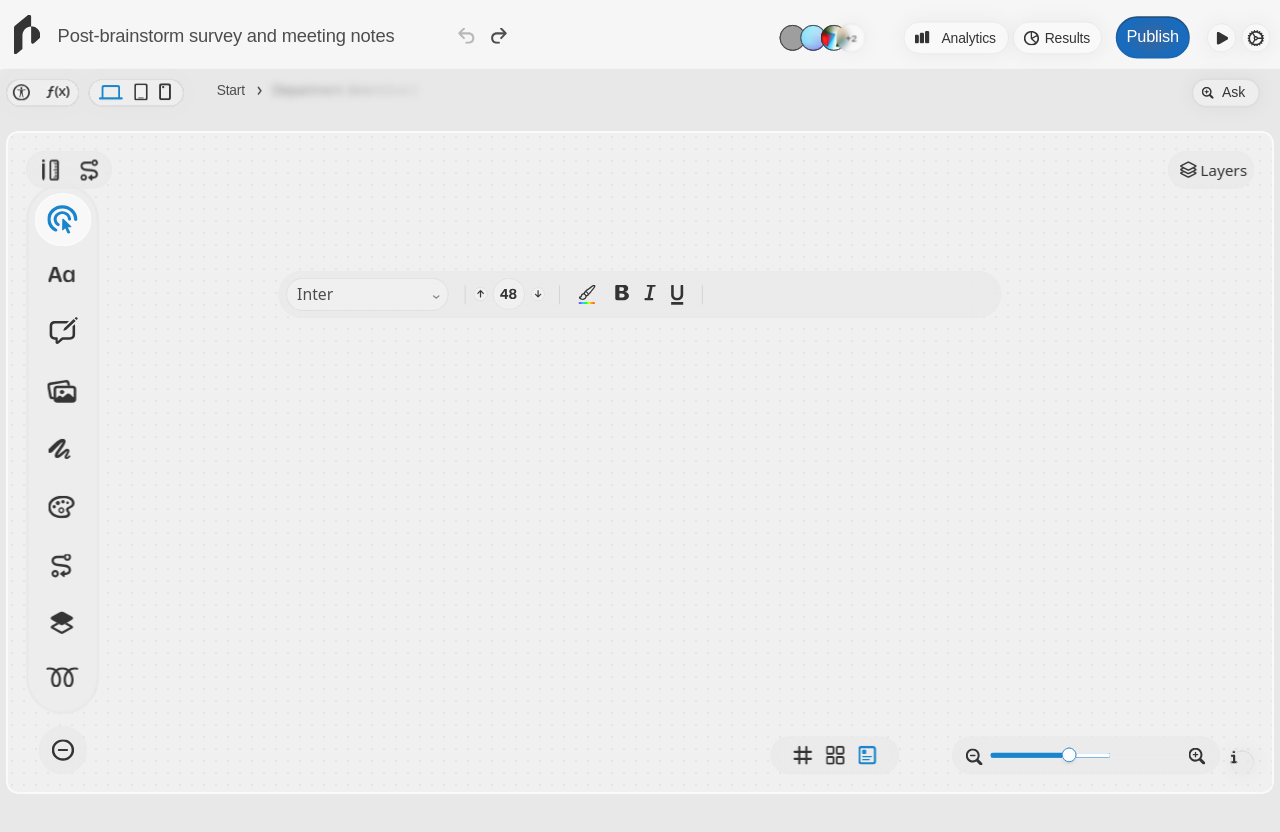
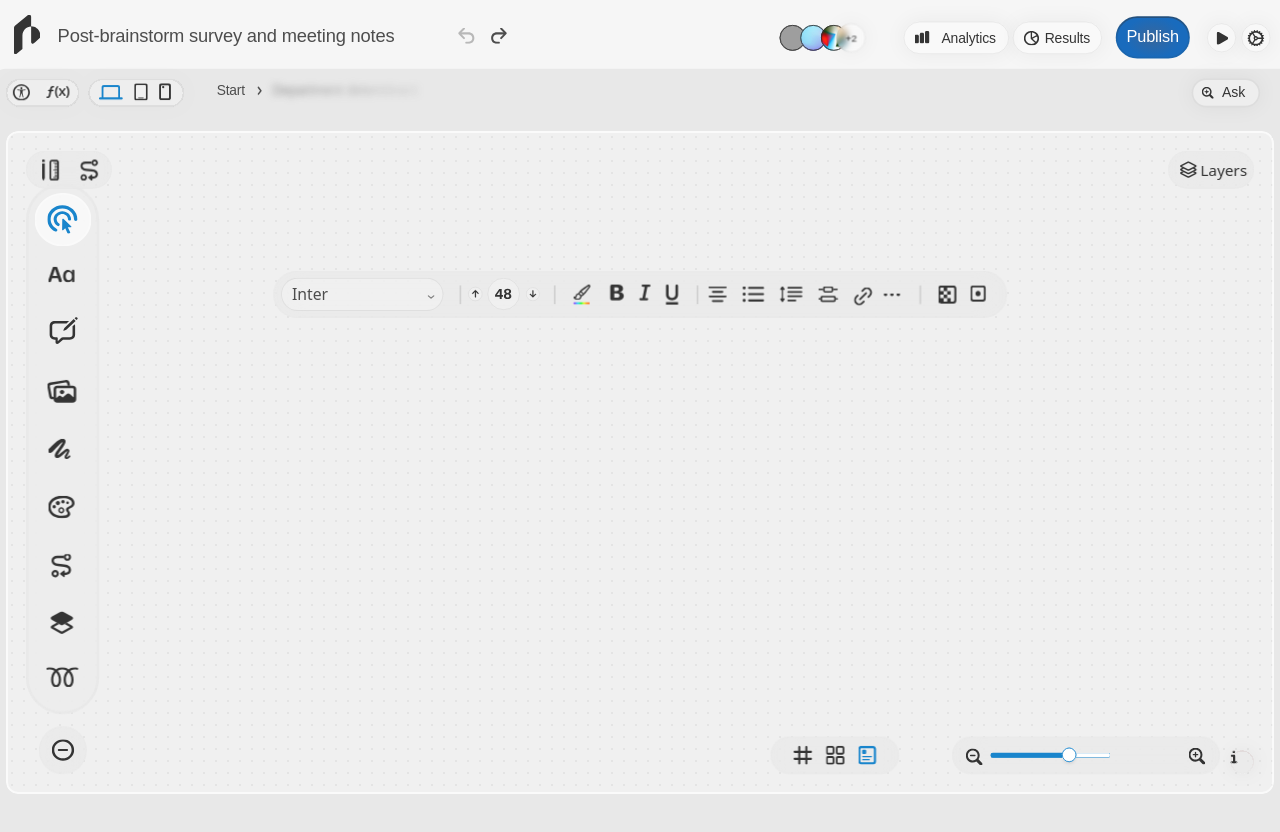
Before and after one commit to SchwenderOne/porticoMVP, a React (Vite) app in the folder web/: page / in a window 1280 px wide. Built offline with nearby package versions, Linux system fonts and the light colour scheme; grey boxes are pictures that could not be loaded.

Commit message:
feat(ui): FloatingToolbar – finalize right-side groups: even spacing, doubled separators, vertical nudge; widen toolbar to fit

```diff
--- a/web/src/App.tsx
+++ b/web/src/App.tsx
@@ -35,7 +35,7 @@ function App() {
       <div className="fixed left-[6px] right-[6px]" style={{ top: TOTAL_TOPBAR_HEIGHT + 6, bottom: 6, zIndex: 0 }}>
         <EditorBackground />
         {/* Floating toolbar: centered horizontally in editor area */}
-        <div className="absolute" style={{ left: '50%', top: 140, width: 850.469, height: 55.398, transform: 'translateX(-50%) scale(0.85)', transformOrigin: 'top center' }}>
+        <div className="absolute" style={{ left: '50%', top: 140, width: 862.611, height: 55.398, transform: 'translateX(-50%) scale(0.85)', transformOrigin: 'top center' }}>
           <FloatingToolbar />
         </div>
         <div className="absolute size-14" style={{ left: 33, bottom: 20, transform: 'scale(0.85)', transformOrigin: 'bottom left' }}>
--- a/web/src/components/FloatingToolbar.tsx
+++ b/web/src/components/FloatingToolbar.tsx
@@ -17,9 +17,9 @@ const imgFrame = '/topbar-assets/6f8a04242277d3bf1a6ca0a51a9438d87399e7e6.svg'
 
 export default function FloatingToolbar() {
   return (
-    <div className="relative" style={{ width: 850.469, height: 55.398 }} data-name="floating toolbar" data-node-id="35:397">
+    <div className="relative" style={{ width: 862.611, height: 55.398 }} data-name="floating toolbar" data-node-id="35:397">
       {/* background */}
-      <div className="absolute" style={{ left: 0, top: 0, width: 850.469, height: 55.398, borderRadius: 27.867, backdropFilter: 'blur(17.65px)', background: 'rgba(229,229,229,0.5)' }}>
+      <div className="absolute" style={{ left: 0, top: 0, width: 862.611, height: 55.398, borderRadius: 27.867, backdropFilter: 'blur(17.65px)', background: 'rgba(229,229,229,0.5)' }}>
         <div aria-hidden className="absolute pointer-events-none" style={{ inset: 0, border: '1.858px solid #e9e9e9', borderRadius: 27.867 }} />
       </div>
       {/* left input chip */}
@@ -34,7 +34,7 @@ export default function FloatingToolbar() {
       </div>
       {/* icons temporarily removed for stepwise implementation */}
       {/* separator between font and size */}
-      <div className="absolute" style={{ left: 218.52, top: 17.44, width: 1.026, height: 21.365, background: 'rgba(130,130,130,0.25)' }} />
+      <div className="absolute" style={{ left: 218.52, top: 17.44, width: 2.052, height: 21.365, background: 'rgba(130,130,130,0.25)' }} />
       {/* icon group to the right of text size (Figma node 35:449) */}
       <div className="absolute" style={{ left: 352.91, top: 16, width: 125, height: 24, zIndex: 100 }}>
         <div className="relative" style={{ width: '100%', height: '100%' }}>
@@ -49,8 +49,23 @@ export default function FloatingToolbar() {
         </div>
       </div>
       {/* separators flanking the icon group */}
-      <div className="absolute" style={{ left: 330, top: 17.44, width: 1.026, height: 21.365, background: 'rgba(130,130,130,0.25)', zIndex: 90 }} />
-      <div className="absolute" style={{ left: 498, top: 17.44, width: 1.026, height: 21.365, background: 'rgba(130,130,130,0.25)', zIndex: 90 }} />
+      <div className="absolute" style={{ left: 330, top: 17.44, width: 2.052, height: 21.365, background: 'rgba(130,130,130,0.25)', zIndex: 90 }} />
+      <div className="absolute" style={{ left: 498, top: 17.44, width: 2.052, height: 21.365, background: 'rgba(130,130,130,0.25)', zIndex: 90 }} />
+      <div className="absolute" style={{ left: 760, top: 17.44, width: 2.052, height: 21.365, background: 'rgba(130,130,130,0.25)', zIndex: 90 }} />
+      {/* next icon group (node 35:404) */}
+      <div className="absolute" style={{ left: 512, top: 18.41, width: 226, height: 21.365, zIndex: 100 }}>
+        <img alt="" style={{ position: 'absolute', left: 0, top: 0, width: 21.544, height: 18.466 }} src={imgTextAligncenter1} />
+        <img alt="" style={{ position: 'absolute', left: 40.01, top: 0, width: 25.647, height: 18.466 }} src={imgListBullet1} />
+        <img alt="" style={{ position: 'absolute', left: 84.13, top: 0, width: 26.673, height: 18.466 }} src={imgArrowUpAndDownTextHorizontal1} />
+        <img alt="" style={{ position: 'absolute', left: 129.27, top: 0, width: 23.596, height: 18.466 }} src={imgDistributeVerticalCenter1} />
+        <img alt="" style={{ position: 'absolute', left: 171.33, top: 1.03, width: 21.365, height: 21.365 }} src={imgVector} />
+        <img alt="" style={{ position: 'absolute', left: 206.2, top: 7.18, width: 19.658, height: 4.257 }} src={imgEllipsis1} />
+      </div>
+      {/* final right-side icons (node 35:436) */}
+      <div className="absolute" style={{ left: 782.142, top: 17.44, width: 57.227, height: 21.365, zIndex: 100 }}>
+        <img alt="" style={{ position: 'absolute', left: 0, top: 0, width: 21.365, height: 21.365 }} src={imgVector1} />
+        <img alt="" style={{ position: 'absolute', left: 37.96, top: 0, width: 19.267, height: 18.903 }} src={imgDotSquare2} />
+      </div>
       {/* text size group – immediately to the right of separator */}
       <div className="absolute" style={{ left: 228.5, top: 8, width: 62.061, height: 39.014 }}>
         <img alt="" className="block max-w-none size-full" src={imgGroup32} />
```
